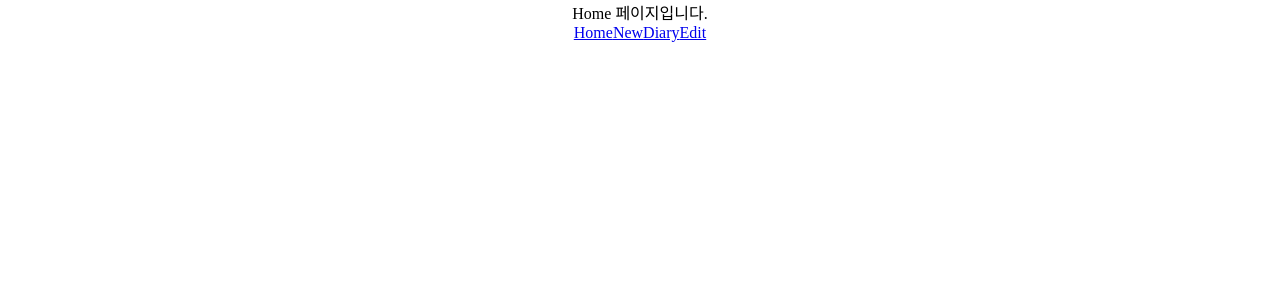
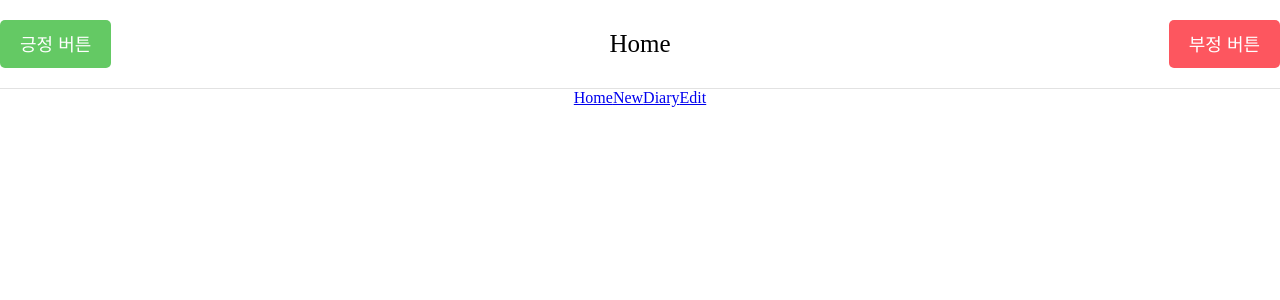
Before and after one commit to beark93/react-winterlood, a React (Create React App) app in the folder project3/: page / in a window 1280 px wide. Shown: the top 300 px of the page. Built offline with nearby package versions, Linux system fonts and the light colour scheme; a web font is replaced by a local one.

Commit message:
project3 - Button, Header 컴포넌트 생성

```diff
--- /dev/null
+++ b/project3/src/component/Button.css
@@ -0,0 +1,27 @@
+.Button {
+  cursor: pointer;
+  border: none;
+  border-radius: 5px;
+  padding-top: 10px;
+  padding-bottom: 10px;
+  padding-left: 20px;
+  padding-right: 20px;
+  font-size: 18px;
+  white-space: nowrap;
+  font-family: "Nanum Pen Script";
+}
+
+.Button_default {
+  background-color: #ececec;
+  color: black;
+}
+
+.Button_positive {
+  background-color: #64c964;
+  color: white;
+}
+
+.Button_negative {
+  background-color: #fd565f;
+  color: white;
+}
--- /dev/null
+++ b/project3/src/component/Button.js
@@ -0,0 +1,18 @@
+import "./Button.css";
+
+const Button = ({ text, type, onClick }) => {
+  const btnType = ["positive", "negative"].includes(type) ? type : "default";
+  return (
+    <button
+      className={["Button", `Button_${btnType}`].join(" ")}
+      onClick={onClick}
+    >
+      {text}
+    </button>
+  );
+};
+
+Button.defaultProps = {
+  type: "default",
+};
+export default Button;
--- /dev/null
+++ b/project3/src/component/Header.css
@@ -0,0 +1,32 @@
+.Header {
+  padding-top: 20px;
+  padding-bottom: 20px;
+
+  display: flex;
+  align-items: center;
+  border-bottom: 1px solid #e2e2e2;
+}
+
+.Header > div {
+  display: flex;
+}
+
+.Header button {
+  font-family: "Nanum Pen Script";
+}
+
+.Header .header_title {
+  width: 50%;
+  font-size: 25px;
+  justify-content: center;
+}
+
+.Header .header_left {
+  width: 25%;
+  justify-content: start;
+}
+
+.Header .header_right {
+  width: 25%;
+  justify-content: end;
+}
--- /dev/null
+++ b/project3/src/component/Header.js
@@ -0,0 +1,12 @@
+import "./Header.css"
+
+const Header = ({ title, leftChild, rightChild }) => {
+  return (
+    <div className="Header">
+      <div className="header_left">{leftChild}</div>
+      <div className="header_title">{title}</div>
+      <div className="header_right">{rightChild}</div>
+    </div>
+  );
+};
+export default Header;
--- a/project3/src/pages/Home.js
+++ b/project3/src/pages/Home.js
@@ -1,9 +1,32 @@
-import { useSearchParams } from "react-router-dom";
+import Button from "../component/Button";
+import Header from "../component/Header";
 
 const Home = () => {
-  const [searchParams, setSearchParams] = useSearchParams();
-  console.log(searchParams.get("sort"));
+  return (
+    <div>
+      <Header
+        title={"Home"}
+        leftChild={
+          <Button
+            type="positive"
+            text={"긍정 버튼"}
+            onClick={() => {
+              alert("positive button");
+            }}
+          />
+        }
+        rightChild={
+          <Button
+            type="negative"
+            text={"부정 버튼"}
+            onClick={() => {
+              alert("negative button");
+            }}
+          />
+        }
+      />
 
-  return <div>Home 페이지입니다.</div>;
+    </div>
+  );
 };
 export default Home;
```
